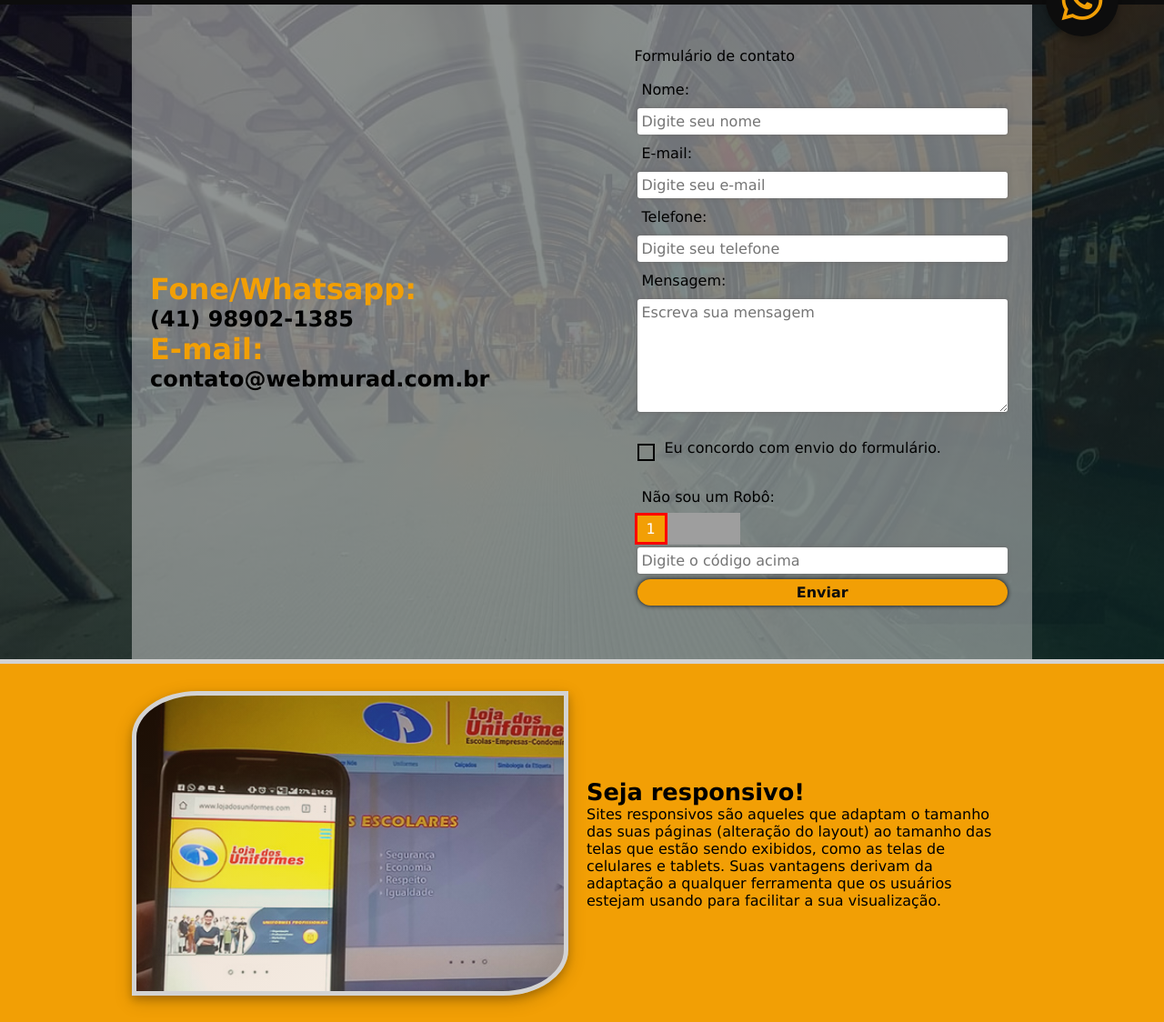
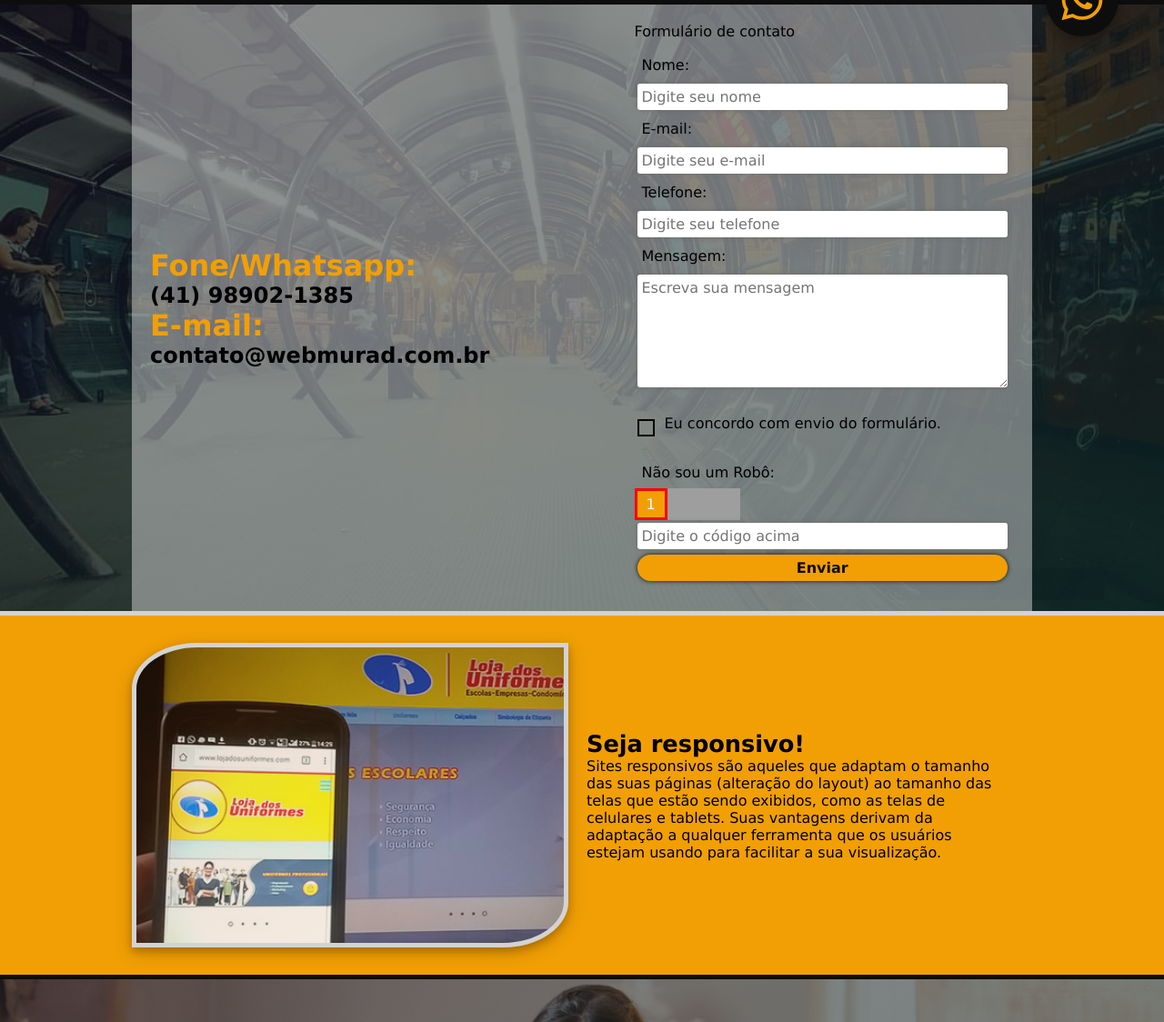
Before and after one commit to almirmurad/webmurad, a PHP site: page /contato.php in a window 1280 px wide. Shown: the part 710-1834 px from the top of the page at 91% size. Run offline with PHP 8.4, Linux system fonts and the light colour scheme; the visitor is signed in with stand-in values (Sample User, id 1); some libraries are stand-ins or nearby versions; grey boxes are pictures that could not be loaded.

Commit message:
height fundo form

```diff
--- a/assets/css/estilo.css
+++ b/assets/css/estilo.css
@@ -874,7 +874,6 @@ footer .container {
 }
 .contentContato{
     width:100%;
-    height: 90vh;
     padding: 20px;
     background-color: rgba(211, 211, 211, 0.5);
     display:flex;
```
